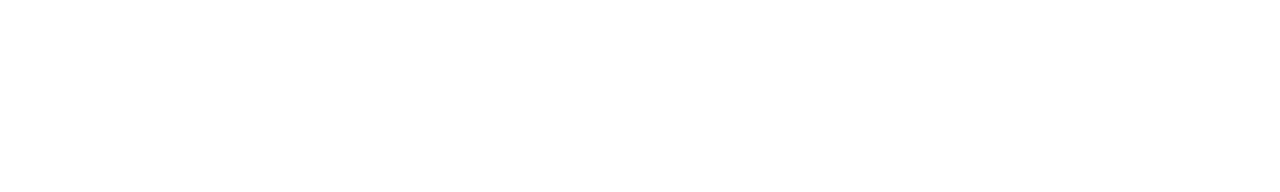
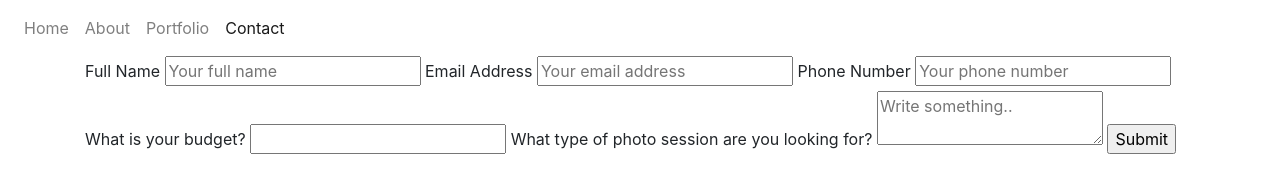
Before and after one commit to Arnold-DuFauchard/Portfolio-Project, a website: page contact.html in a window 1280 px wide. Drawn offline with nearby package versions, Linux system fonts and the light colour scheme.

Commit message:
Added contact form and navbar

```diff
--- a/contact.html
+++ b/contact.html
@@ -0,0 +1,51 @@
+<!DOCTYPE html>
+<html lang="en">
+<head>
+    <meta charset="UTF-8">
+    <meta name="viewport" content="width=device-width, initial-scale=1.0">
+
+    <!-- Bootstrap CSS -->
+    <link rel="stylesheet" href="node_modules/bootstrap/dist/css/bootstrap.min.css" />
+    <link rel="stylesheet" href="css/styles.css" />
+</head>
+
+<body>
+    <nav class="navbar navbar-expand-sm navbar-light sticky-top">
+        <ul class="navbar-nav">
+            <li class="nav-item"><a class="nav-link" href="index.html">Home</a></li>
+            <li class="nav-item"><a class="nav-link" href="about.html">About</a></li>
+            <li class="nav-item"><a class="nav-link" href="portfolio.html">Portfolio</a></li>
+            <li class="nav-item active"><a class="nav-link" href="#">Contact</a></li>
+        </ul>
+    </nav>
+
+    <div class="container">
+        <form class="submissionForm">
+
+          <label for="name">Full Name</label>
+          <input type="text" id="name" name="name" placeholder="Your full name" required>
+
+          <label for="email">Email Address</label>
+          <input type="email" id="email" name="email" placeholder="Your email address" required>
+
+          <label for="telephone">Phone Number</label>
+          <input type="tel" id="telephone" name="telephone" placeholder="Your phone number">
+
+          <label for="budget">What is your budget?</label>
+          <input type="text" id="budget" name="budget" required>
+
+          <label for="photos">What type of photo session are you looking for?</label>
+          <textarea id="photos" name="subject" placeholder="Write something.." required></textarea>
+
+          <input type="submit" value="Submit">
+
+        </form>
+      </div>
+
+      <!-- jQuery must come first, then Popper.js, then the Bootstrap JavaScript plugins.-->
+    <script src="node_modules/jquery/dist/jquery.slim.min.js"></script>
+    <script src="node_modules/popper.js/dist/umd/popper.min.js"></script>
+    <script src="node_modules/bootstrap/dist/js/bootstrap.min.js"></script>
+
+</body>
+</html>
--- a/css/styles.css
+++ b/css/styles.css
@@ -0,0 +1,3 @@
+.submissionForm{
+    display: block;
+}
```
Also changed, not shown: about.html (+10 -0 lines), index.html (+1 -1 lines), portfolio.html (+9 -0 lines).
